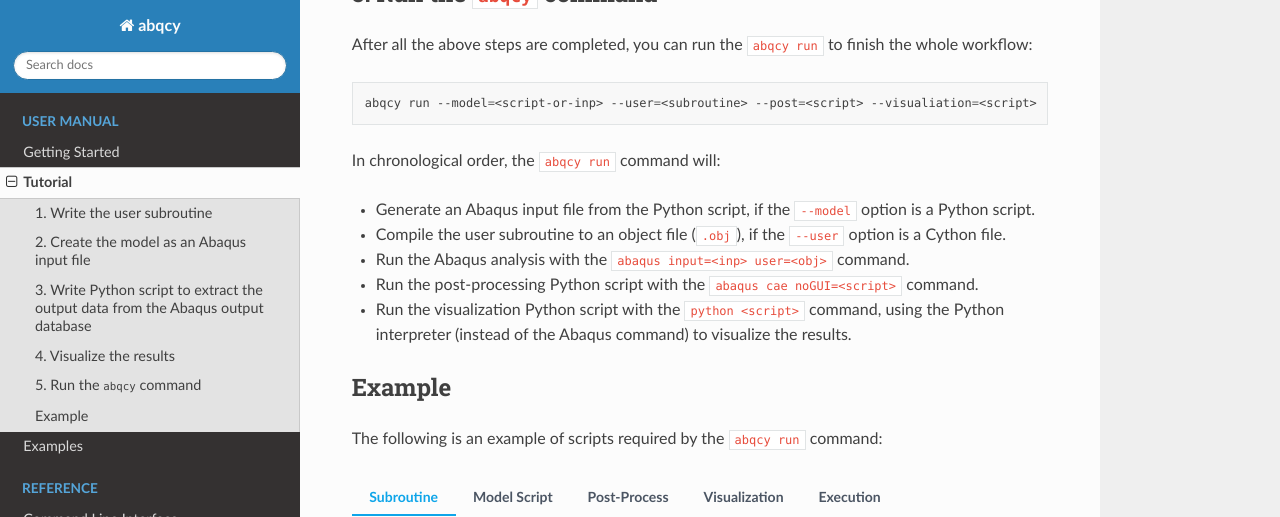
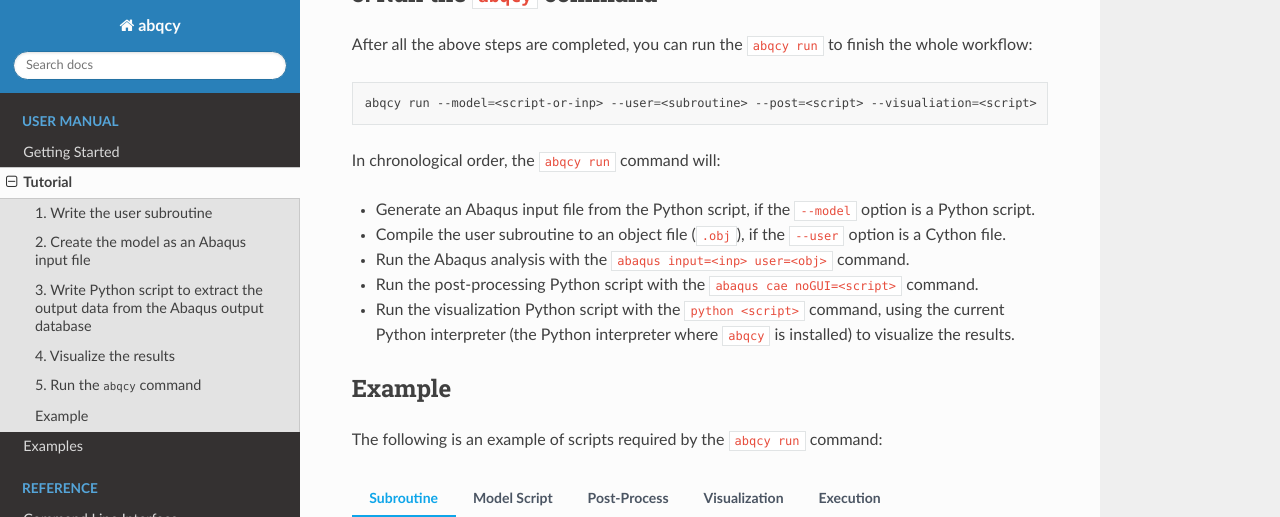
Before and after one commit to haiiliin/abqcy, a Sphinx documentation site: the page built from docs/tutorial.md, in a window 1280 px wide and 900 px high, scrolled down 1481 px, cut to the strip 0-517 px from the top of the window. Built offline with Sphinx 7.4.7 and the Read the Docs theme 2.0.0, drawn with Linux system fonts in a browser that asks for light colours; pages that are not in the unit, such as notebooks, are missing from menus; the version number could not be read and is left out.

Commit message:
Update tutorial.md

```diff
--- a/docs/tutorial.md
+++ b/docs/tutorial.md
@@ -55,8 +55,8 @@ In chronological order, the `abqcy run` command will:
 - Compile the user subroutine to an object file (`.obj`), if the `--user` option is a Cython file.
 - Run the Abaqus analysis with the `abaqus input=<inp> user=<obj>` command.
 - Run the post-processing Python script with the `abaqus cae noGUI=<script>` command.
-- Run the visualization Python script with the `python <script>` command, using the Python interpreter
-  (instead of the Abaqus command) to visualize the results.
+- Run the visualization Python script with the `python <script>` command, using the current Python interpreter
+  (the Python interpreter where `abqcy` is installed) to visualize the results.
 
 ## Example
 
```
